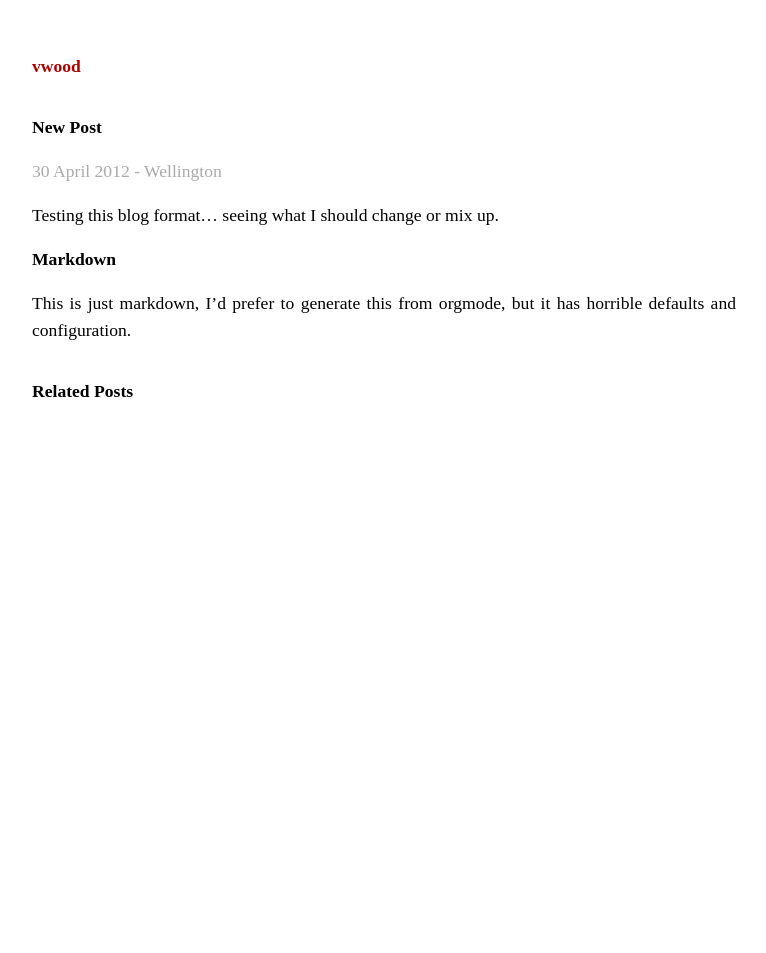
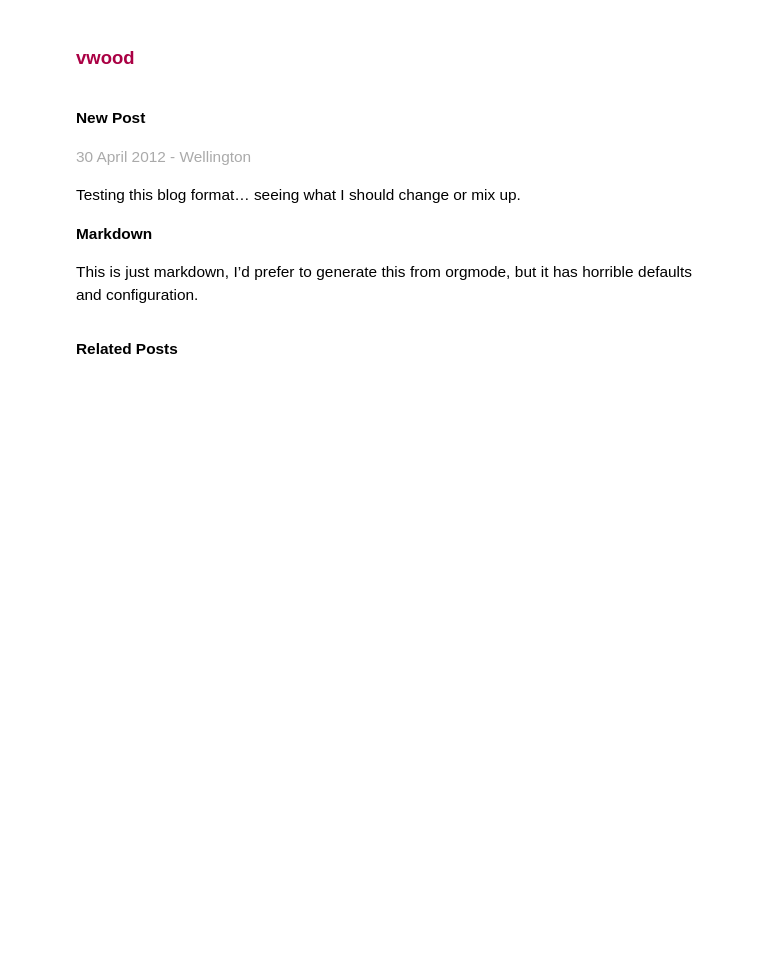
Before and after one commit to vwood/vwood.github.com, a Jekyll site: the page built from _posts/2012-4-30-new-pages.md, in a window 1280 px wide. Shown: the whole page, without its empty margins (256-1022 px from the left). Built offline with Jekyll 4.4.1, drawn with Linux system fonts in a browser that asks for light colours; Markdown is read by kramdown in place of the engine named in the settings.

Commit message:
Change styles

```diff
--- a/_layouts/post.html
+++ b/_layouts/post.html
@@ -6,7 +6,7 @@
 </div>
 
 <div id="related">
-  <h2>Related Posts</h2>
+  <h3>Related Posts</h3>
   <ul class="posts">
     {% for post in site.related_posts limit:3 %}
     <li><span>{{ post.date | date_to_string }}</span> &raquo; <a href="{{ post.url }}">{{ post.title }}</a></li>
--- a/css/style.css
+++ b/css/style.css
@@ -9,12 +9,13 @@
 
 body {
     background-color: "#FFD";
-    font: 14.px clean, sans-serif;
+    font: 14px sans-serif;
     text-align: center;
 }
 
 h1, h2, h3, h4, h5, h6 {
     font-size: 100%;
+    font: sans-serif;
 }
 
 h1 {
@@ -69,10 +70,11 @@
     color: #a00;
     font-weight: bold;
     margin-bottom: 2em;
+    font-size: 120%;
 }
 
 .site .title a {
-    color: #a00;
+    color: #a04;
     text-decoration: none;
 }
 
```
